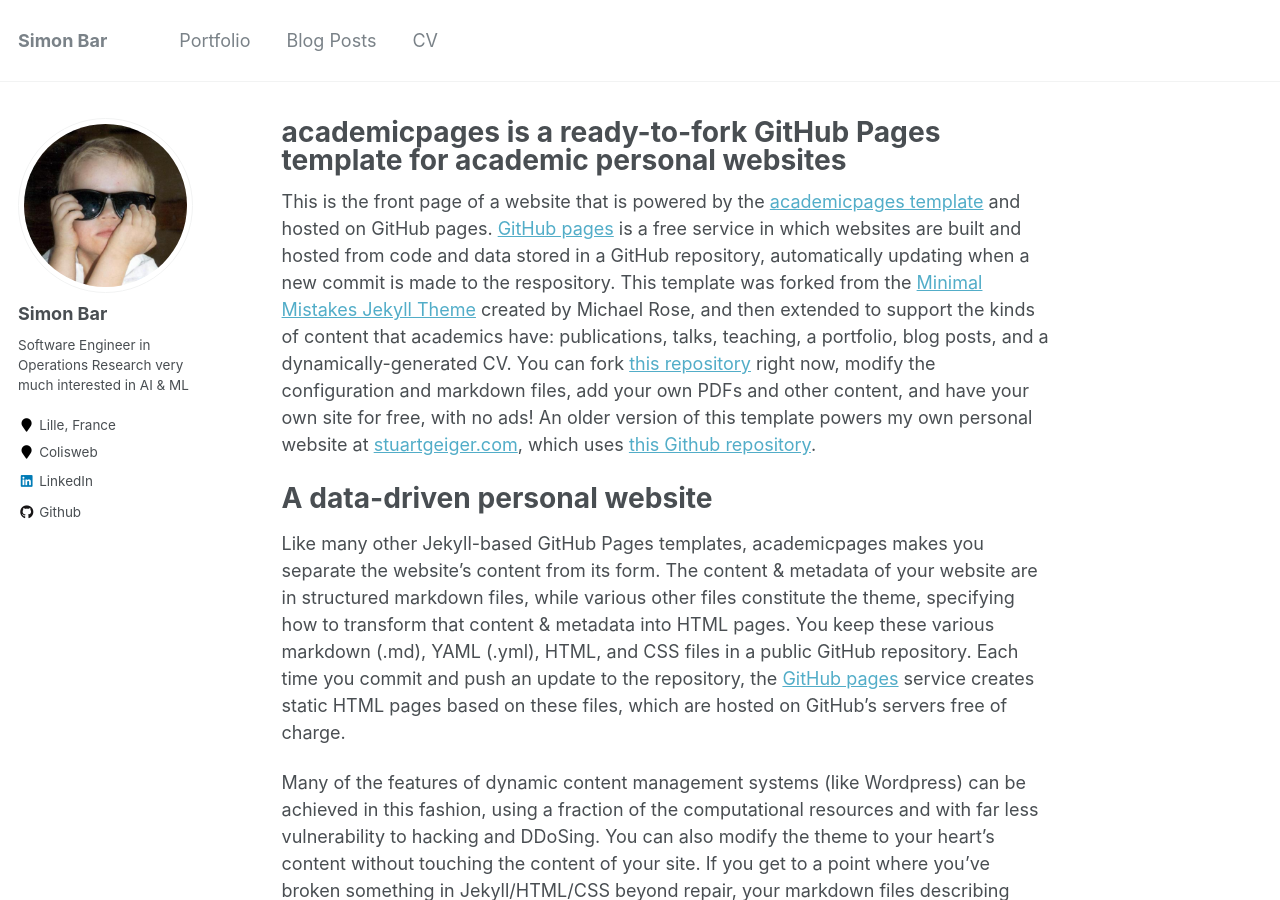
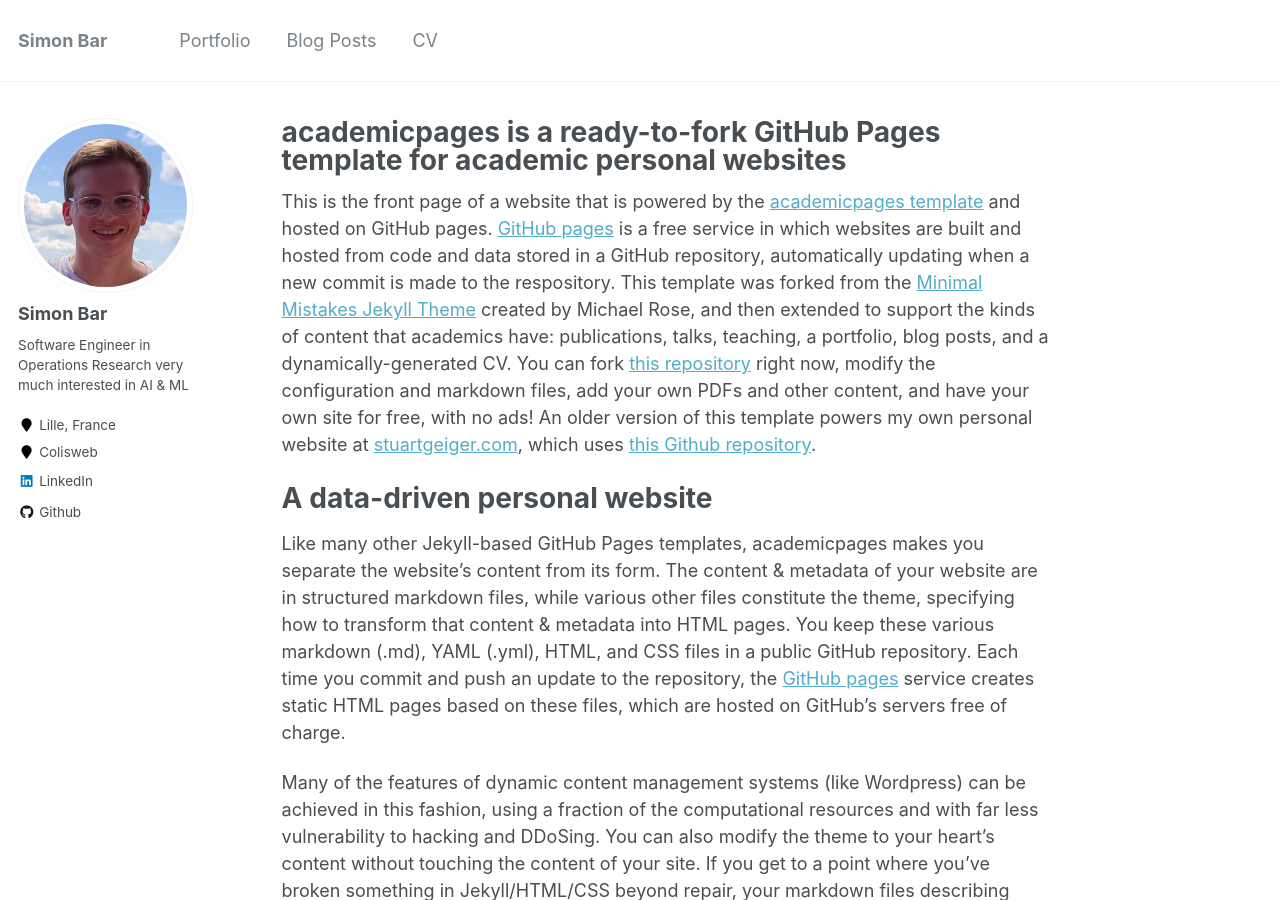
Before and after one commit to simooonb/simooonb.github.io, a Jekyll site: the page built from _pages/about.md, in a window 1280 px wide and 900 px high. Built offline with Jekyll 4.4.1, drawn with Linux system fonts in a browser that asks for light colours.

Commit message:
different pic

```diff
--- a/_config.yml
+++ b/_config.yml
@@ -81,7 +81,7 @@ analytics:
 # Site Author
 author:
   name             : "Simon Bar"
-  avatar           : "youngsimon.jpg"
+  avatar           : "simon.jpg"
   bio              : "Software Engineer in Operations Research very much interested in AI & ML"
   location         : "Lille, France"
   employer         : "Colisweb"
```
Also changed, not shown: images/simon.jpg (added), images/youngsimon.jpg (deleted).
